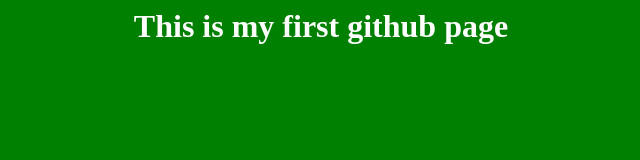
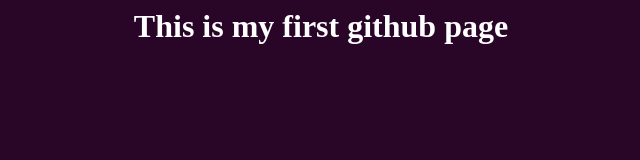
Before and after one commit to N0822325/OnlinePortfolio, a plain HTML site: page index.html in a window 1280 px wide. Shown: the whole page, without its empty margins (319-959 px from the left). Drawn offline with Linux system fonts and the light colour scheme.

Commit message:
Update index.html

```diff
--- a/index.html
+++ b/index.html
@@ -9,7 +9,7 @@
 
   <style>
     body {
-      background-color:green;
+      background-color:#290628;
       color:#fff;
       text-align:center;
     }
```
